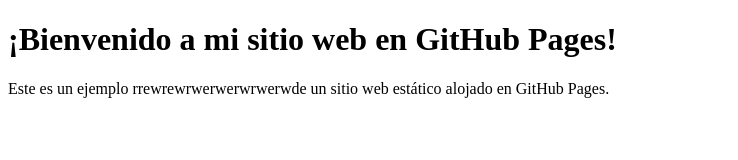
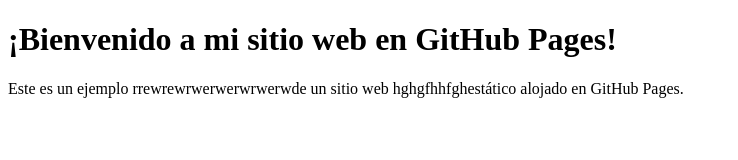
Before and after one commit to GerardC13/Portfolio-Gerard, a plain HTML site: page index.html in a window 1280 px wide. Shown: the whole page, without its empty margins (0-738 px from the left). Drawn offline with Linux system fonts and the light colour scheme.

Commit message:
Update index.html

```diff
--- a/index.html
+++ b/index.html
@@ -7,6 +7,6 @@
 </head>
 <body>
     <h1>¡Bienvenido a mi sitio web en GitHub Pages!</h1>
-    <p>Este es un ejemplo rrewrewrwerwerwrwerwde un sitio web estático alojado en GitHub Pages.</p>
+    <p>Este es un ejemplo rrewrewrwerwerwrwerwde un sitio web hghgfhhfghestático alojado en GitHub Pages.</p>
 </body>
 </html>
```
